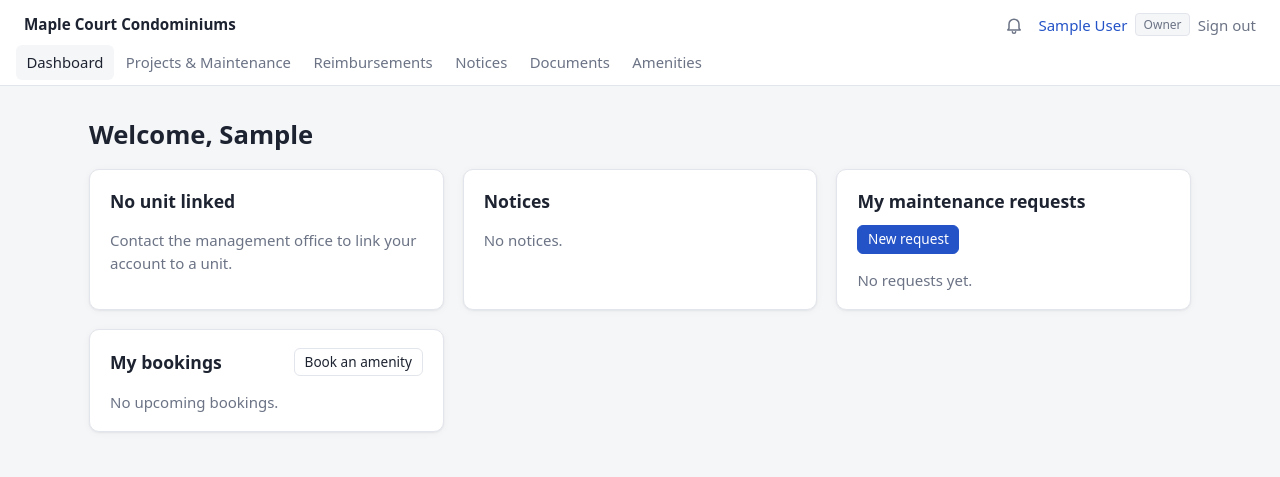
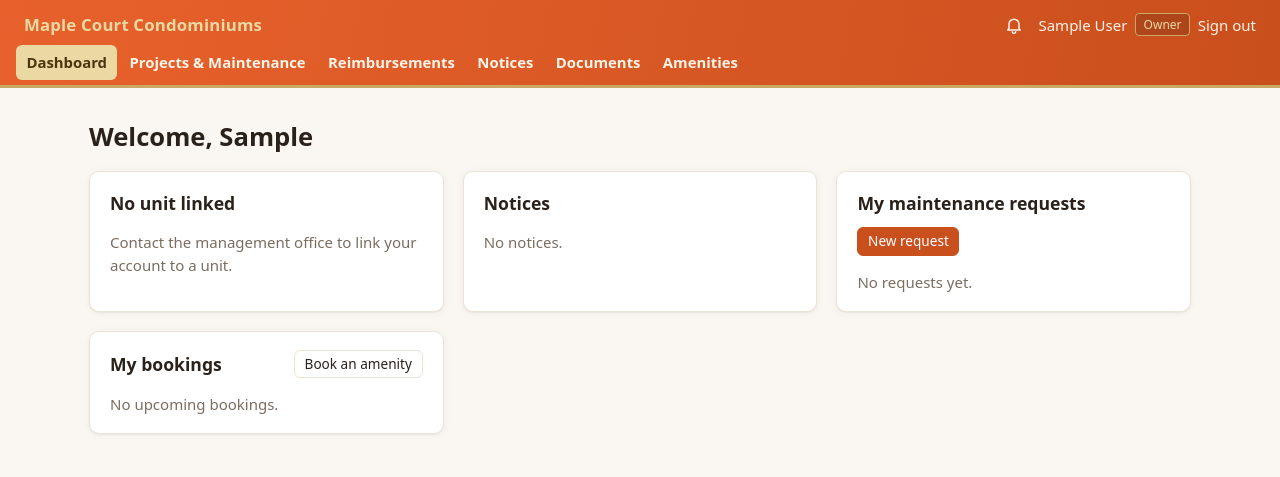
Before and after one commit to badakhshian/Condo_management, a Flask app: page / in a window 1280 px wide. Shown: the top 477 px of the page. Run offline with Flask 3, Linux system fonts and the light colour scheme; the visitor is signed in with stand-in values (Sample User, id 1); data that the repository does not hold is empty; some libraries are stand-ins or nearby versions.

Commit message:
DMBT theme: orange header and buttons with matte gold accents
Co-Authored-By: Claude Opus 5.5 <noreply@anthropic.com>
Claude-Session: https://claude.ai/code/session_01HngvPm3Fs8XEJxfRbKXR6A

```diff
--- a/condo/static/style.css
+++ b/condo/static/style.css
@@ -1,11 +1,14 @@
 :root {
-  --bg: #f5f6f8; --surface: #fff; --text: #1d2330; --muted: #6b7385; --border: #e2e5eb;
-  --primary: #2453c7; --primary-ink: #fff; --danger: #c0392b; --ok: #1e8a4c; --warn: #b7791f;
-  --radius: 10px; --shadow: 0 1px 2px rgba(20, 30, 50, .06), 0 1px 8px rgba(20, 30, 50, .04);
+  /* DMBT theme: the bag's orange with matte gold. */
+  --brand: #E8612C; --brand-deep: #C94F1D; --gold: #C9A961; --gold-light: #EBD9A3; --gold-soft: #F6EDD6; --gold-ink: #6E5320;
+  --bg: #FAF7F2; --surface: #fff; --text: #2A211B; --muted: #7A6D61; --border: #ECE3D6;
+  --primary: #C94F1D; --primary-ink: #fff; --danger: #B42318; --ok: #1E7A45; --warn: #A8781C;
+  --radius: 10px; --shadow: 0 1px 2px rgba(60, 35, 15, .06), 0 1px 8px rgba(60, 35, 15, .05);
 }
 @media (prefers-color-scheme: dark) {
-  :root { --bg: #12151b; --surface: #1b2029; --text: #e6e9ef; --muted: #98a0b3; --border: #2c3340;
-          --primary: #6d93ff; --primary-ink: #0d1220; --danger: #ff7a6b; --ok: #4cc785; --warn: #e6b04a; }
+  :root { --brand: #D9581F; --brand-deep: #B8461A; --gold: #D4B676; --gold-light: #EBD9A3; --gold-soft: #3A2F1E; --gold-ink: #EBD9A3;
+          --bg: #16120E; --surface: #211B16; --text: #F3ECE2; --muted: #B3A595; --border: #362C23;
+          --primary: #F2834F; --primary-ink: #1E120A; --danger: #FF7A6B; --ok: #4CC785; --warn: #E6B04A; }
 }
 * { box-sizing: border-box; }
 body { margin: 0; font: 15px/1.5 system-ui, -apple-system, "Segoe UI", Roboto, sans-serif; background: var(--bg); color: var(--text); }
@@ -114,7 +117,7 @@ form .btn.primary + a { margin-left: .8rem; }
 .card > :first-child { margin-top: 0; }
 .card > :last-child { margin-bottom: 0; }
 .grid > aside.card { align-self: start; }
-.banner { background: var(--warn); color: #1d1300; text-align: center; padding: .45rem 1rem; font-size: .9rem; }
+.banner { background: var(--gold-soft); color: var(--gold-ink); border-bottom: 1px solid var(--gold); text-align: center; padding: .45rem 1rem; font-size: .9rem; }
 .tabs a .count { font-size: .75rem; opacity: .7; margin-left: .25rem; }
 .ins-valid { color: var(--ok); }
 .ins-expiring { color: var(--warn); }
@@ -305,3 +308,33 @@ form .btn.primary + a { margin-left: 0; }
 .segmented input:focus-visible + span { outline: 2px solid var(--primary); }
 .renewal-note { font-size: .88rem; margin: .2rem 0 .6rem; }
 @media (max-width: 520px) { .fee-setup .row { grid-template-columns: 1fr; } }
+
+
+/* ---- DMBT theme: orange header, matte-gold accents ---- */
+.topbar { background: linear-gradient(100deg, var(--brand) 0%, var(--brand-deep) 100%); border-bottom: 3px solid var(--gold); }
+.topbar .brand { color: var(--gold-light); font-weight: 800; letter-spacing: .01em; font-size: 1.05rem; }
+.topbar .brand:hover { text-decoration: none; color: #fff; }
+.topbar nav a { color: #FFF4E8; font-weight: 600; }
+.topbar nav a:hover { background: rgba(255, 255, 255, .14); color: #fff; }
+.topbar nav a.active { background: var(--gold-light); color: #4A3510; }
+.topbar .user, .topbar .user a, .topbar .user button.link { color: #FFF4E8; }
+.topbar .user a:hover, .topbar .user button.link:hover { color: var(--gold-light); }
+.topbar .user .tag { background: rgba(0, 0, 0, .14); border-color: var(--gold); color: var(--gold-light); }
+.topbar .bell svg { stroke: #FFF4E8; }
+.topbar .bell-count { box-shadow: 0 0 0 2px var(--brand); }
+.btn.primary:hover { background: var(--brand-deep); filter: brightness(.95); }
+h1 { color: var(--text); }
+.card h2 { color: var(--text); }
+.tabs a.active { background: var(--primary); }
+.section-tabs a.active { border-bottom-color: var(--gold); }
+.section-tabs .count, .tabs a .count { background: var(--gold-soft); color: var(--gold-ink); }
+.stat { border-top: 3px solid var(--gold); }
+.building-insurance { border-left-color: var(--gold); }
+.tag { border-color: color-mix(in srgb, var(--gold) 55%, var(--border)); }
+.back-link { color: var(--muted); }
+.segmented input:checked + span { color: var(--primary); }
+.progress span { background: var(--gold); }
+.flash-info { background: var(--gold-soft); border-color: var(--gold); color: var(--gold-ink); }
+.login { overflow: hidden; padding-top: 0 !important; }
+.login h1 { margin: 0 -1.25rem 1rem; padding: 1.1rem 1.25rem; color: var(--gold-light);
+  background: linear-gradient(100deg, var(--brand) 0%, var(--brand-deep) 100%); border-bottom: 3px solid var(--gold); }
```
